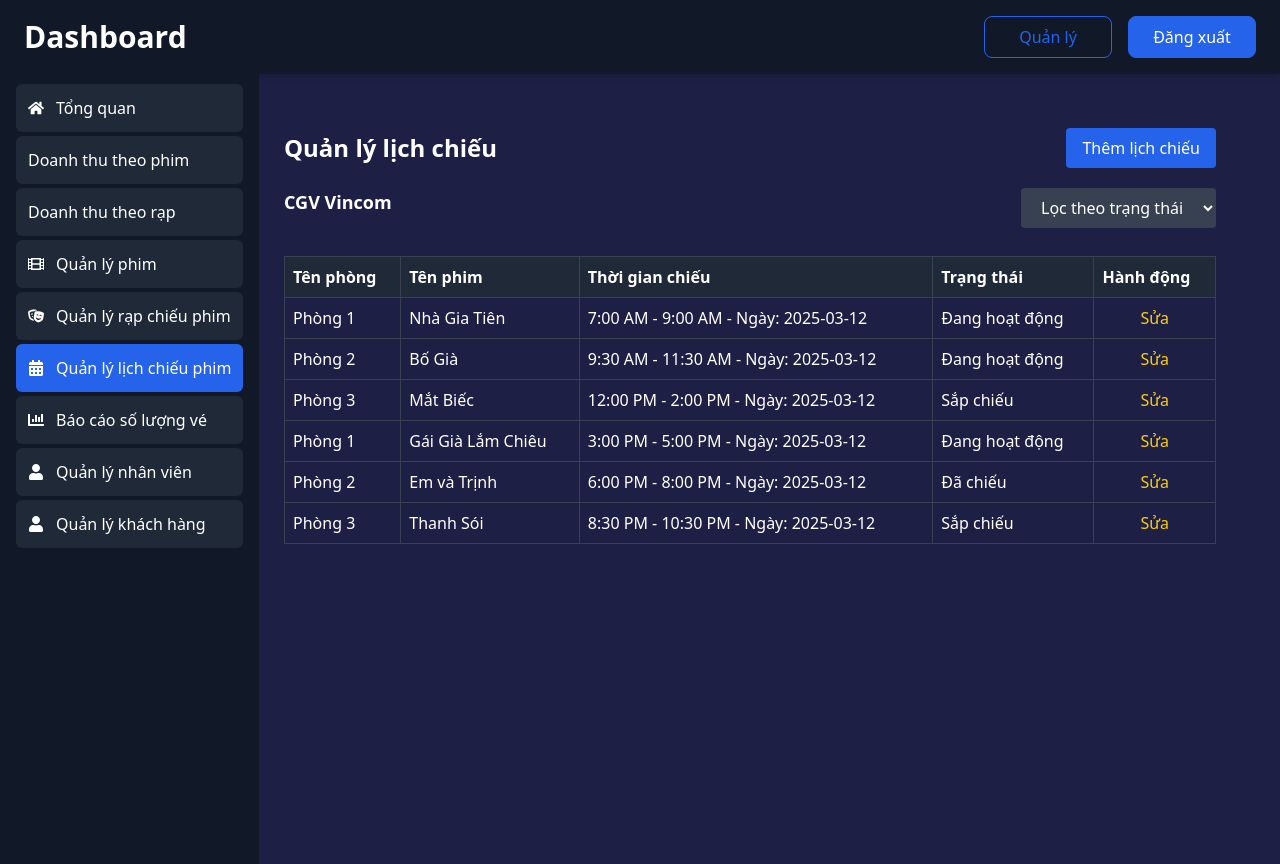
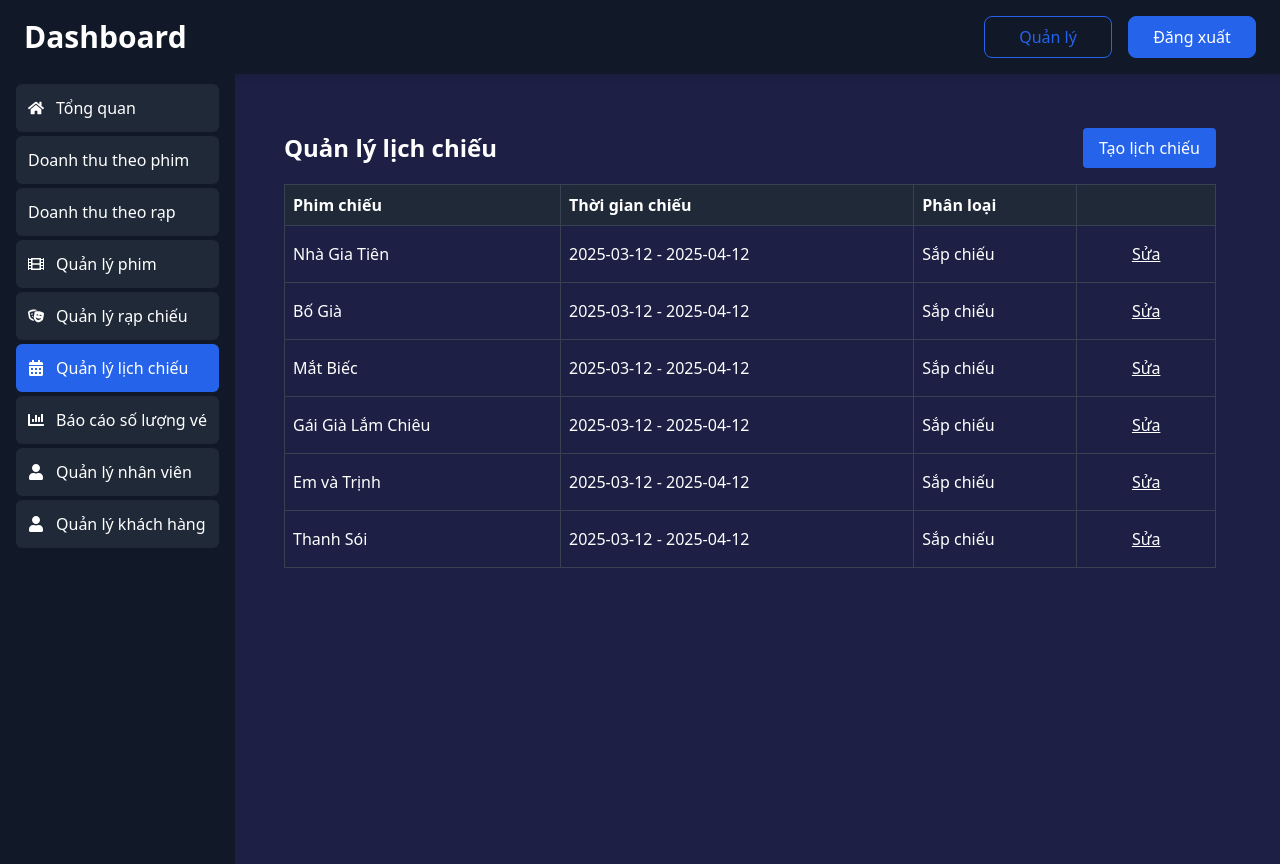
Before and after one commit to hldiep/movie-ticket, a React (Create React App) app: page /quan-ly-lich-chieu in a window 1280 px wide. Built offline with nearby package versions, Linux system fonts and the light colour scheme.

Commit message:
update:quan ly lich chieu

```diff
--- a/src/App.js
+++ b/src/App.js
@@ -42,6 +42,7 @@ import MovieDetail from "./components/ManageFilm/MovieDetail";
 import AddTheater from "./components/ManageTheater/AddTheater";
 import RevenueByCinema from "./components/Revenue/RevenueByCinema";
 import TheaterDetail from "./components/ManageTheater/TheaterDetail";
+import Showtime from "./components/ManageShowtimes/Showtime";
 
 function App() {
   return (
@@ -90,7 +91,7 @@ function App() {
         <Route path="/quan-ly-rap" element={<TheaterManage />} />
         <Route path="/them-rap" element={<AddTheater />} />
         <Route path="/chi-tiet-rap" element={<TheaterDetail />} />
-        <Route path="/quan-ly-lich-chieu" element={<ShowtimesManage />} />
+        <Route path="/quan-ly-lich-chieu" element={<Showtime />} />
         <Route path="/quan-ly-nv" element={<EmployeesManage />} />
         <Route path="/quan-ly-kh" element={<CustomersManage />} />
         <Route path="/bao-cao-so-luong-ve" element={<TicketReportManage />} />
--- a/src/components/ManageCustomers/CustomersManage.jsx
+++ b/src/components/ManageCustomers/CustomersManage.jsx
@@ -57,28 +57,35 @@ const CustomersManage = () => {
                             <h1 className="text-2xl font-bold">Quản lý khách hàng</h1>
                             <button onClick={() => { setShowForm(!showForm); setEditing(null); setCustomerData({ email: "", name: "", phone_number: "", timestamp: "", account_user_name: "", status: "" }) }}
                                 className='bg-blue-600 px-4 py-2 rounded text-white mb-4'>
-                                {showForm ? "Đóng" : "Thêm khách hàng"}
+                                Thêm khách hàng
                             </button>
                         </div>
-                        {message && <div className="text-green-500 font-semibold mb-2">{message}</div>}
+                        {message &&
+                            <div className="fixed bottom-5 right-5 bg-green-600 text-white px-4 py-2 rounded shadow-lg">
+                                {message}
+                            </div>}
                         {showForm && (
-                            <form onSubmit={handleSubmit} className='bg-gray-200 text-black p-4 rounded-md mb-4'>
-                                <h2 className='text-lg font-semibold mb-2'>{editing ? "Chỉnh sửa khách hàng" : "Nhập thông tin khách hàng"}</h2>
-                                <div className='grid grid-cols-2 gap-4'>
-                                    <input type='email' name='email' value={customerData.email} onChange={handleInputChange} placeholder='Email' className='p-2 border rounded border-blue-700 outline-none' required />
-                                    <input type='text' name='name' value={customerData.name} onChange={handleInputChange} placeholder='Tên' className='p-2 border rounded border-blue-700 outline-none' required />
-                                    <input type='text' name='phone_number' value={customerData.phone_number} onChange={handleInputChange} placeholder='Số điện thoại' className='p-2 border rounded border-blue-700 outline-none' required />
-                                    <input type='text' name='account_user_name' value={customerData.account_user_name} onChange={handleInputChange} placeholder='Tên tài khoản' className='p-2 border rounded border-blue-700 outline-none' required />
-                                    <select name='status' value={customerData.status} onChange={handleInputChange} className='p-2 border rounded border-blue-700 outline-none' required>
+                            <div className="fixed inset-0 flex justify-center items-center bg-black bg-opacity-50">
+                                <div className="bg-gray-800 p-8 rounded-lg w-1/3 text-black">
+                                    <form onSubmit={handleSubmit} >
+                                        <h2 className='text-2xl font-bold mb-4 text-white'>{editing ? "Chỉnh sửa khách hàng" : "Nhập thông tin khách hàng"}</h2>
+                                        <input type='email' name='email' value={customerData.email} onChange={handleInputChange} placeholder='Email' className='block mb-3 p-2 w-full outline-none' required />
+                                        <input type='text' name='name' value={customerData.name} onChange={handleInputChange} placeholder='Tên' className='block mb-3 p-2 w-full outline-none' required />
+                                        <input type='text' name='phone_number' value={customerData.phone_number} onChange={handleInputChange} placeholder='Số điện thoại' className='block mb-3 p-2 w-full outline-none' required />
+                                        <input type='text' name='account_user_name' value={customerData.account_user_name} onChange={handleInputChange} placeholder='Tên tài khoản' className='block mb-3 p-2 w-full outline-none' required />
+                                        <select name='status' value={customerData.status} onChange={handleInputChange} className='block mb-3 p-2 w-full outline-none' required>
                                             <option value=''>Chọn trạng thái</option>
                                             <option value='Active'>Hoạt động</option>
                                             <option value='Inactive'>Không hoạt động</option>
                                         </select>
-                                </div>
-                                <button type='submit' className='mt-4 bg-green-600 px-4 py-2 rounded text-white'>
+                                        <button type='submit' className='bg-green-600 hover:bg-green-700 px-4 py-2 rounded text-white mt-2 w-full'>
                                             {editing ? "Cập nhật" : "Thêm"}
                                         </button>
+                                        <button type='button' onClick={() => setShowForm(false)} className='mt-2 bg-red-600 hover:bg-red-700 px-4 py-2 rounded text-white w-full'>Hủy</button>
                                     </form>
+                                </div>
+                            </div>
+
                         )}
                         <div className="text-right text-black mb-5">
                             <input
--- a/src/components/ManageEmployees/EployeesManage.jsx
+++ b/src/components/ManageEmployees/EployeesManage.jsx
@@ -58,29 +58,36 @@ const EmployeesManage = () => {
                             <h1 className="text-2xl font-bold">Quản lý nhân viên</h1>
                             <button onClick={() => { setShowForm(!showForm); setEditing(null); setEmployeesData({ name: "", position: "", cccd: "", account_user_name: "", email: "" }) }}
                                 className='bg-blue-600 px-4 py-2 rounded text-white mb-4'>
-                                {showForm ? "Đóng" : "Thêm nhân viên"}
+                                Thêm nhân viên
                             </button>
                         </div>
-                        {message && <div className="text-green-500 font-semibold mb-2">{message}</div>}
+                        {message && <div className="fixed bottom-5 right-5 bg-green-600 text-white px-4 py-2 rounded shadow-lg">{message}</div>}
                         {showForm && (
-                            <form onSubmit={handleSubmit} className='bg-gray-200 text-black p-4 rounded-md mb-4'>
-                                <h2 className='text-lg font-semibold mb-2'>{editing ? "Chỉnh sửa thông tin" : "Nhập thông tin nhân viên"}</h2>
+                            <div className="fixed inset-0 flex justify-center items-center bg-black bg-opacity-50">
+                                <div className="bg-gray-800 p-8 rounded-lg w-1/2 text-black">
+                                    <form onSubmit={handleSubmit} >
+                                        <h2 className='text-2xl font-bold mb-4 text-white'>{editing ? "Chỉnh sửa thông tin" : "Nhập thông tin nhân viên"}</h2>
                                         <div className='grid grid-cols-2 gap-4'>
-                                    <input type='text' name='name' value={employeesData.name} onChange={handleInputChange} placeholder='Họ tên' className='p-2 border rounded border-blue-700 outline-none' required />
-                                    <input type='text' name='position' value={employeesData.position} onChange={handleInputChange} placeholder='Chức vụ' className='p-2 border rounded border-blue-700 outline-none' required />
-                                    <input type="text" name="cccd" value={employeesData.cccd} onChange={handleInputChange} placeholder="CCCD" className='p-2 border rounded border-blue-700 outline-none' required />
-                                    <input type='text' name='account_user_name' value={employeesData.account_user_name} onChange={handleInputChange} placeholder='Tên tài khoản' className='p-2 border rounded border-blue-700 outline-none' required />
-                                    <input type='email' name='email' value={employeesData.email} onChange={handleInputChange} placeholder='Email' className='p-2 border rounded border-blue-700 outline-none' required />
-                                    <select name='status' value={employeesData.status} onChange={handleInputChange} className='p-2 border rounded border-blue-700 outline-none' required>
+                                            <input type='text' name='name' value={employeesData.name} onChange={handleInputChange} placeholder='Họ tên' className='block mb-3 p-2 w-full outline-none' required />
+                                            <input type='text' name='position' value={employeesData.position} onChange={handleInputChange} placeholder='Chức vụ' className='block mb-3 p-2 w-full outline-none' required />
+                                            <input type="text" name="cccd" value={employeesData.cccd} onChange={handleInputChange} placeholder="CCCD" className='block mb-3 p-2 w-full outline-none' required />
+                                            <input type='text' name='account_user_name' value={employeesData.account_user_name} onChange={handleInputChange} placeholder='Tên tài khoản' className='block mb-3 p-2 w-full outline-none' required />
+                                            <input type='email' name='email' value={employeesData.email} onChange={handleInputChange} placeholder='Email' className='block mb-3 p-2 w-full outline-none' required />
+                                            <select name='status' value={employeesData.status} onChange={handleInputChange} className='block mb-3 p-2 w-full outline-none' required>
                                                 <option value=''>Chọn trạng thái</option>
                                                 <option value='Active'>Hoạt động</option>
                                                 <option value='Inactive'>Không hoạt động</option>
                                             </select>
                                         </div>
-                                <button type='submit' className='mt-4 bg-green-600 px-4 py-2 rounded text-white'>
+                                        <div className="flex space-x-4">
+                                            <button type='submit' className='bg-green-600 hover:bg-green-700 px-4 py-2 rounded text-white mt-2 w-full'>
                                                 {editing ? "Cập nhật" : "Thêm"}
                                             </button>
+                                            <button type='button' onClick={() => setShowForm(false)} className='mt-2 bg-red-600 hover:bg-red-700 px-4 py-2 rounded text-white w-full'>Hủy</button>
+                                        </div>
                                     </form>
+                                </div>
+                            </div>
                         )}
 
                         <table className='w-full border-collapse border border-gray-700'>
--- a/src/components/ManageFilm/Dashboard.jsx
+++ b/src/components/ManageFilm/Dashboard.jsx
@@ -41,14 +41,14 @@ const Dashboard = () => {
                             <NavLink to="/quan-ly-rap"
                                 className={({ isActive }) => `flex items-center w-full p-3 mt-1 rounded-md transition-transform duration-300 transform hover:scale-105 cursor-pointer ${isActive ? 'bg-blue-600' : 'bg-gray-800'}`
                                 }>
-                                <FaTheaterMasks className='mr-3' />Quản lý rạp chiếu phim
+                                <FaTheaterMasks className='mr-3' />Quản lý rạp chiếu
                             </NavLink>
                         </div>
                         <div>
                             <NavLink to="/quan-ly-lich-chieu"
                                 className={({ isActive }) => `flex items-center w-full p-3 mt-1 rounded-md transition-transform duration-300 transform hover:scale-105 cursor-pointer ${isActive ? 'bg-blue-600' : 'bg-gray-800'}`
                                 }>
-                                <FaCalendarAlt className='mr-3' />Quản lý lịch chiếu phim
+                                <FaCalendarAlt className='mr-3' />Quản lý lịch chiếu
                             </NavLink>
                         </div>
                         <div>
--- /dev/null
+++ b/src/components/ManageShowtimes/Showtime.jsx
@@ -0,0 +1,104 @@
+import React, { useState } from 'react'
+
+const Showtime = () => {
+    const [showForm, setShowForm] = useState(false);
+    const [editShowtime, setEditShowtime] = useState(null);
+    const [showTimes, setShowTimes] = useState([
+        { id: 1, movie: "Nhà Gia Tiên", timeStart: "2025-03-12", timeEnd: "2025-04-12" },
+        { id: 2, movie: "Bố Già", timeStart: "2025-03-12", timeEnd: "2025-04-12" },
+        { id: 3, movie: "Mắt Biếc", timeStart: "2025-03-12", timeEnd: "2025-04-12" },
+        { id: 4, movie: "Gái Già Lắm Chiêu", timeStart: "2025-03-12", timeEnd: "2025-04-12" },
+        { id: 5, movie: "Em và Trịnh", timeStart: "2025-03-12", timeEnd: "2025-04-12" },
+        { id: 6, movie: "Thanh Sói", timeStart: "2025-03-12", timeEnd: "2025-04-12" }
+    ]);
+    const [newShowtime, setNewShowtime] = useState({ movie: '', timeStart: '', timeEnd: '', status: 'Sắp chiếu' });
+    const [successMessage, setSuccessMessage] = useState('');
+    const getStatus = (timeStart, timeEnd) => {
+        const today = new Date().toISOString().split('T')[0];
+        if (today < timeStart) return "Sắp chiếu";
+        if (today >= timeStart && today <= timeEnd) return "Đang chiếu";
+        return "Ngưng chiếu";
+    };
+    const handleSubmit = (e) => {
+        e.preventDefault();
+        if (editShowtime) {
+            setShowTimes(showTimes.map(show => show.id === editShowtime.id ? { ...editShowtime } : show));
+        } else {
+            setShowTimes([...showTimes, { ...newShowtime, id: showTimes.length + 1 }]);
+        }
+        setShowForm(false);
+        setSuccessMessage(editShowtime ? 'Lịch chiếu đã được cập nhật!' : 'Lịch chiếu đã được tạo thành công!');
+        setTimeout(() => setSuccessMessage(''), 3000);
+        setEditShowtime(null);
+    };
+
+    return (
+        <div className='min-h-screen bg-main text-white'>
+            <div className='container'>
+                <div className='ml-[220px] flex-1 p-10'>
+                    <div className="p-6 font-sans">
+                        <div className="flex justify-between items-center mb-4">
+                            <h1 className="text-2xl font-bold">Quản lý lịch chiếu</h1>
+                            <button onClick={() => setShowForm(true)}
+                                className="bg-blue-600 hover:bg-blue-700 px-4 py-2 rounded text-white transition-transform duration-300 transform hover:scale-105">
+                                Tạo lịch chiếu
+                            </button>
+                        </div>
+                        {successMessage && (
+                            <div className='fixed bottom-5 right-5 bg-green-600 text-white px-4 py-2 rounded shadow-lg'>
+                                {successMessage}
+                            </div>
+                        )}
+                        <table className="w-full border-collapse border border-gray-700">
+                            <thead>
+                                <tr className="bg-gray-800 text-left">
+                                    <th className="p-2 border border-gray-700">Phim chiếu</th>
+                                    <th className="p-2 border border-gray-700">Thời gian chiếu</th>
+                                    <th className="p-2 border border-gray-700">Phân loại</th>
+                                    <th className="p-2 border border-gray-700"></th>
+                                </tr>
+                            </thead>
+                            <tbody>
+                                {showTimes.map((movie) => (
+                                    <tr key={movie.id} className="border border-gray-700">
+                                        <td className="p-2 border border-gray-700">{movie.movie}</td>
+                                        <td className="p-2 border border-gray-700">{movie.timeStart} - {movie.timeEnd}</td>
+                                        <td className="p-2 border border-gray-700">{getStatus(movie.timeStart, movie.timeEnd)}</td>
+                                        <td className="p-2 border border-gray-700 text-center">
+                                            <button className="px-4 py-2 underline text-white hover:text-blue-500"
+                                                onClick={() => { setEditShowtime(movie); setShowForm(true); }}>
+                                                Sửa
+                                            </button>
+                                        </td>
+                                    </tr>
+                                ))}
+                            </tbody>
+                        </table>
+                    </div>
+                </div>
+                {showForm && (
+                    <div className='fixed inset-0 flex justify-center items-center bg-black bg-opacity-50'>
+                        <div className='bg-gray-800 p-8 rounded-lg w-1/3 text-black'>
+                            <h2 className='text-2xl font-bold mb-4 text-white'>{editShowtime ? 'Chỉnh sửa lịch chiếu' : 'Tạo lịch chiếu'}</h2>
+                            <form onSubmit={handleSubmit}>
+                                <input type='text' placeholder='Tên phim' className='block mb-3 p-2 w-full outline-none' required
+                                    value={editShowtime ? editShowtime.movie : newShowtime.movie}
+                                    onChange={(e) => editShowtime ? setEditShowtime({ ...editShowtime, movie: e.target.value }) : setNewShowtime({ ...newShowtime, movie: e.target.value })} />
+                                <input type='date' className='block mb-3 p-2 w-full outline-none' required
+                                    value={editShowtime ? editShowtime.timeStart : newShowtime.timeStart}
+                                    onChange={(e) => editShowtime ? setEditShowtime({ ...editShowtime, timeStart: e.target.value }) : setNewShowtime({ ...newShowtime, timeStart: e.target.value })} />
+                                <input type='date' className='block mb-3 p-2 w-full outline-none' required
+                                    value={editShowtime ? editShowtime.timeEnd : newShowtime.timeEnd}
+                                    onChange={(e) => editShowtime ? setEditShowtime({ ...editShowtime, timeEnd: e.target.value }) : setNewShowtime({ ...newShowtime, timeEnd: e.target.value })} />
+                                <button type='submit' className='bg-green-600 hover:bg-green-700 px-4 py-2 rounded text-white mt-2 w-full'>Xác nhận</button>
+                                <button type='button' onClick={() => setShowForm(false)} className='mt-2 bg-red-600 hover:bg-red-700 px-4 py-2 rounded text-white w-full'>Hủy</button>
+                            </form>
+                        </div>
+                    </div>
+                )}
+            </div>
+        </div>
+    )
+}
+
+export default Showtime
```
Lines whose indentation alone changed are shown as unchanged.
